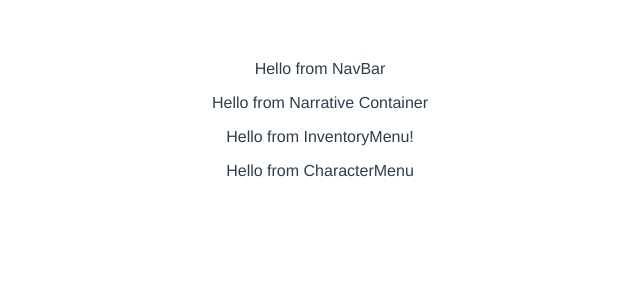
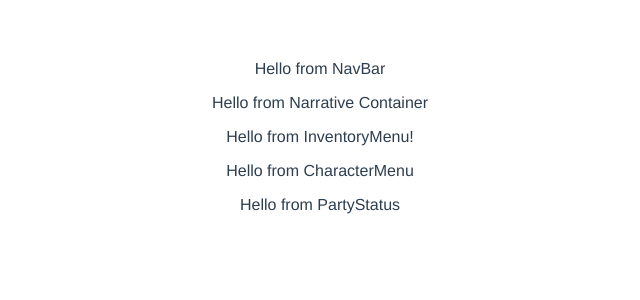
Before and after one commit to kshieldsDTS/vue-rpg, a Vue app: page / in a window 1280 px wide. Shown: the top 300 px of the page, without its empty margins (320-960 px from the left). Built offline with nearby package versions, Linux system fonts and the light colour scheme.

Commit message:
initialize PartyStatus component

```diff
--- a/src/App.vue
+++ b/src/App.vue
@@ -3,6 +3,7 @@
   <NarrativeContainer />
   <InventoryMenu />
   <CharacterMenu />
+  <PartyStatus />
 </template>
 
 <script>
@@ -11,6 +12,7 @@ import NavBar from './components/NavBar.vue'
 import NarrativeContainer from './components/NarrativeContainer.vue'
 import InventoryMenu from './components/InventoryMenu.vue'
 import CharacterMenu from './components/CharacterMenu.vue'
+import PartyStatus from './components/PartyStatus.vue'
 
 export default {
   name: 'App',
@@ -18,7 +20,8 @@ export default {
     NavBar,
     NarrativeContainer,
     InventoryMenu,
-    CharacterMenu
+    CharacterMenu,
+    PartyStatus
   }
 }
 </script>
--- /dev/null
+++ b/src/components/PartyStatus.vue
@@ -0,0 +1,13 @@
+<template>
+  <p>Hello from PartyStatus</p>
+</template>
+
+<script>
+export default {
+    name: 'PartyStatus'
+}
+</script>
+
+<style>
+
+</style>
```
